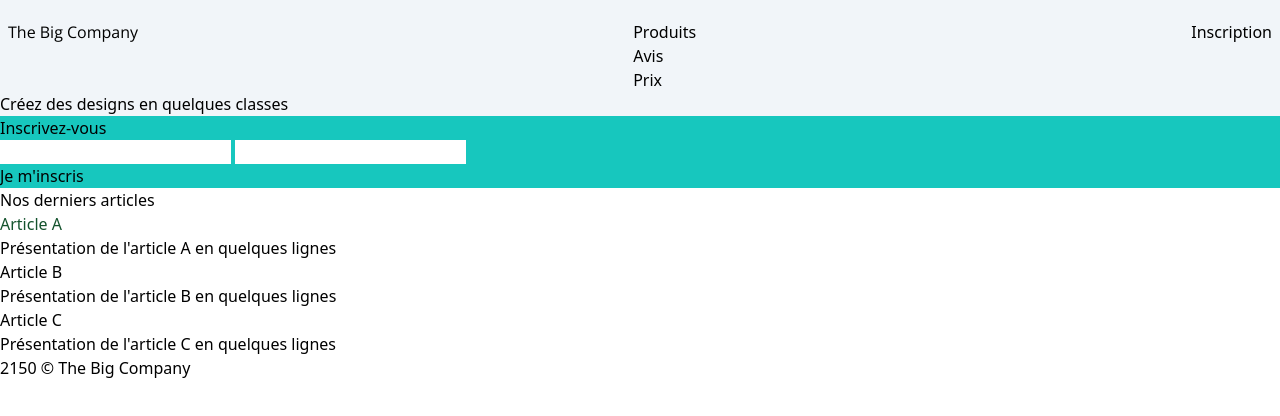
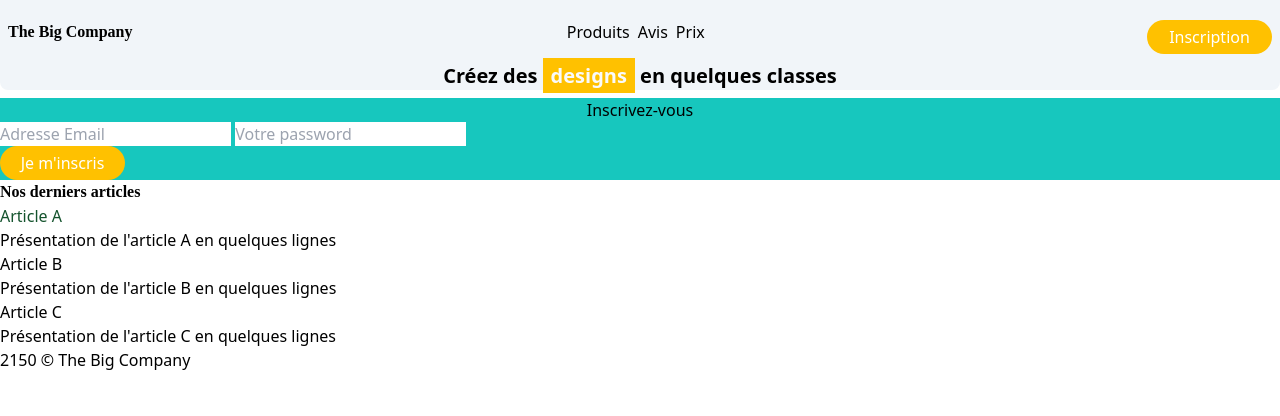
Before and after one commit to DamienM-dev/BigCompany, a website: page public/index.html in a window 1280 px wide. Drawn offline with nearby package versions, Linux system fonts and the light colour scheme.

Commit message:
class Tailwind

```diff
--- a/public/index.html
+++ b/public/index.html
@@ -8,36 +8,36 @@
     <title>The Big Company</title>
 </head>
 <body>
-    <div>
-        <header class="bg-primary">
+    <div class="container">
+        <header class="bg-primary rounded-b-lg">
             <nav class="flex justify-between mx-2 pt-5">
-                <h1 class="font-OpenSans">The Big Company</h1>
-                <ul>
-                    <li>Produits</li>
-                    <li>Avis</li>
-                    <li>Prix</li>
+                <h1 class="titreStyle">The Big Company</h1>
+                <ul class="flex">
+                    <li class="pr-2">Produits</li>
+                    <li class="pr-2">Avis</li>
+                    <li class="pr-2">Prix</li>
                 </ul>
-                <a>Inscription</a>
+                <a class="buttonStyle">Inscription</a>
             </nav>
             <div>
-                <h2>Créez des <span>designs</span> en quelques classes</h2>
+                <h2 class="text-xl text-center font-bold my-2">Créez des <span class="text-gray-50 bg-secondary py-1 px-2">designs</span> en quelques classes</h2>
             </div>
         </header>
 
         <main>
             <form action="" method="get" class="bg-tertiary">
-                <div class="">
-                  <p >Inscrivez-vous </p>
-                  <input type="email" name="email" id="email">
-                  <input type="password" name="password" id="password">
+                <div>
+                  <p class="text-center">Inscrivez-vous </p>
+                  <input type="email" name="email" id="email" placeholder="Adresse Email">
+                  <input type="password" name="password" id="password" placeholder="Votre password">
                 </div>
                 <div class="">
-                  <input type="submit" value="Je m'inscris">
+                  <input type="submit" value="Je m'inscris" class="buttonStyle">
                 </div>
             </form>
 
             <article>
-                <h3>Nos derniers articles</h3>
+                <h3 class="titreStyle">Nos derniers articles</h3>
 
                 <section>
                     <h4 class="text-green-900">Article A</h4>
--- a/src/style.css
+++ b/src/style.css
@@ -4,3 +4,16 @@
 @tailwind base;
 @tailwind components;
 @tailwind utilities;
+
+.titreStyle {
+font-weight: bold;
+font-family: 'OpenSans';
+}
+.buttonStyle {
+    background-color: #ffc100;
+    width: 125px;
+    color: white;
+    padding: 5px;
+    border-radius: 25px;
+    text-align: center;
+}
--- a/tailwind.config.js
+++ b/tailwind.config.js
@@ -12,6 +12,9 @@ module.exports = {
         'OpenSans': ['Open Sans']
       },
     },
+    container: {
+      center: true,
+    },
   },
   plugins: [],
 }
```
Also changed, not shown: public/style.css.
